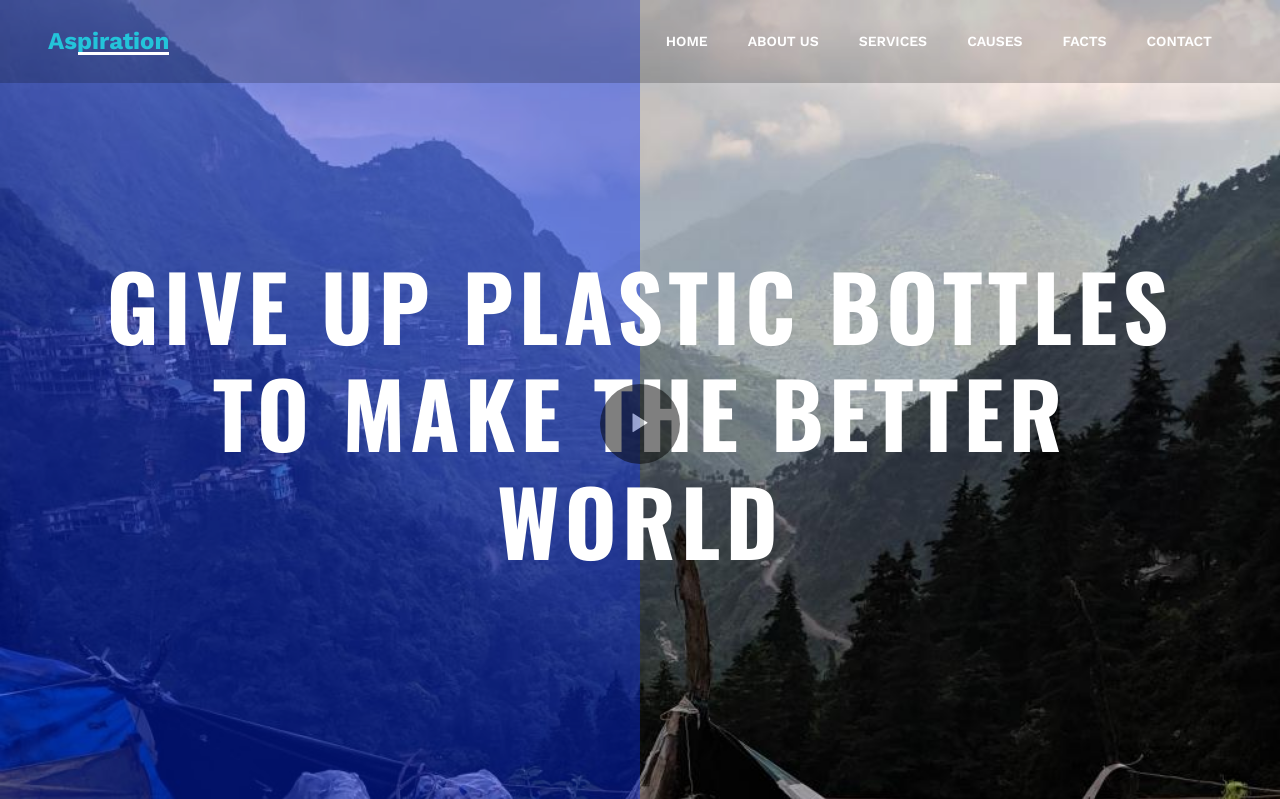
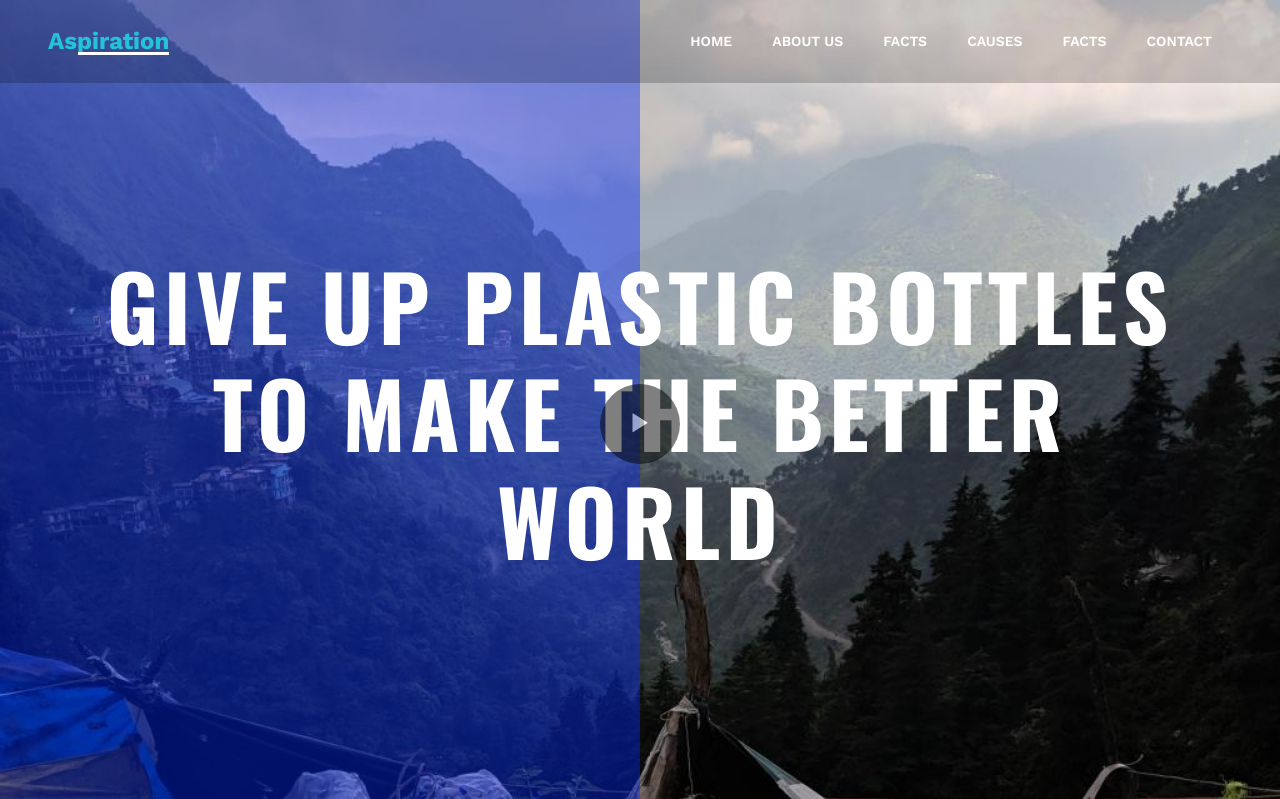
Before and after one commit to insignificantGuy/Hackathon-1, a Node server app: page / in a window 1280 px wide. Shown: the top 799 px of the page. Run offline with Node 20, Linux system fonts and the light colour scheme; some libraries are stand-ins or nearby versions; some web fonts are replaced.

Commit message:
Update header.ejs

```diff
--- a/views/partials/header.ejs
+++ b/views/partials/header.ejs
@@ -35,7 +35,7 @@
                 <ul class="navbar-nav ml-auto">
                     <li class="nav-item active"><a href="index" class="nav-link">Home</a></li>
                     <li class="nav-item"><a href="about" class="nav-link">About us</a></li>
-                    <li class="nav-item"><a href="services" class="nav-link">Services</a></li>
+                    <li class="nav-item"><a href="services" class="nav-link">Facts</a></li>
                     <li class="nav-item"><a href="causes" class="nav-link">Causes</a></li>
                     <li class="nav-item"><a href="facts" class="nav-link">Facts</a></li>
                     <li class="nav-item"><a href="contact" class="nav-link">Contact</a></li>
```
